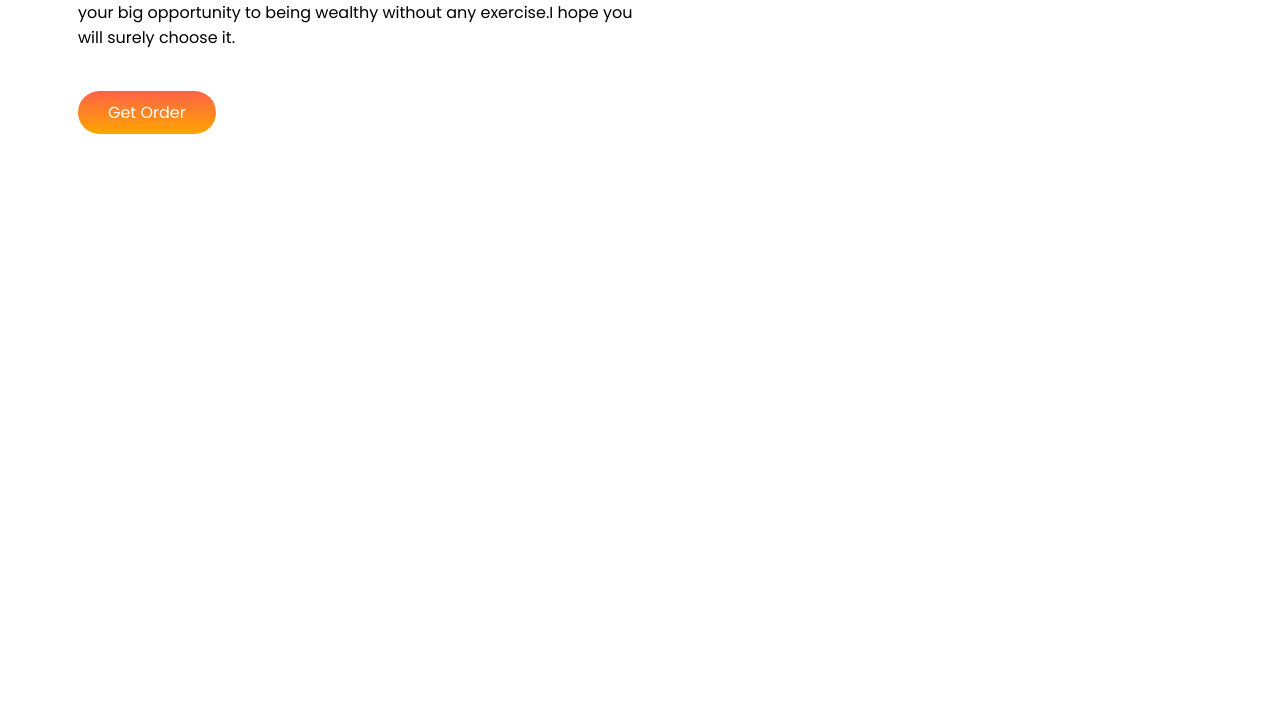
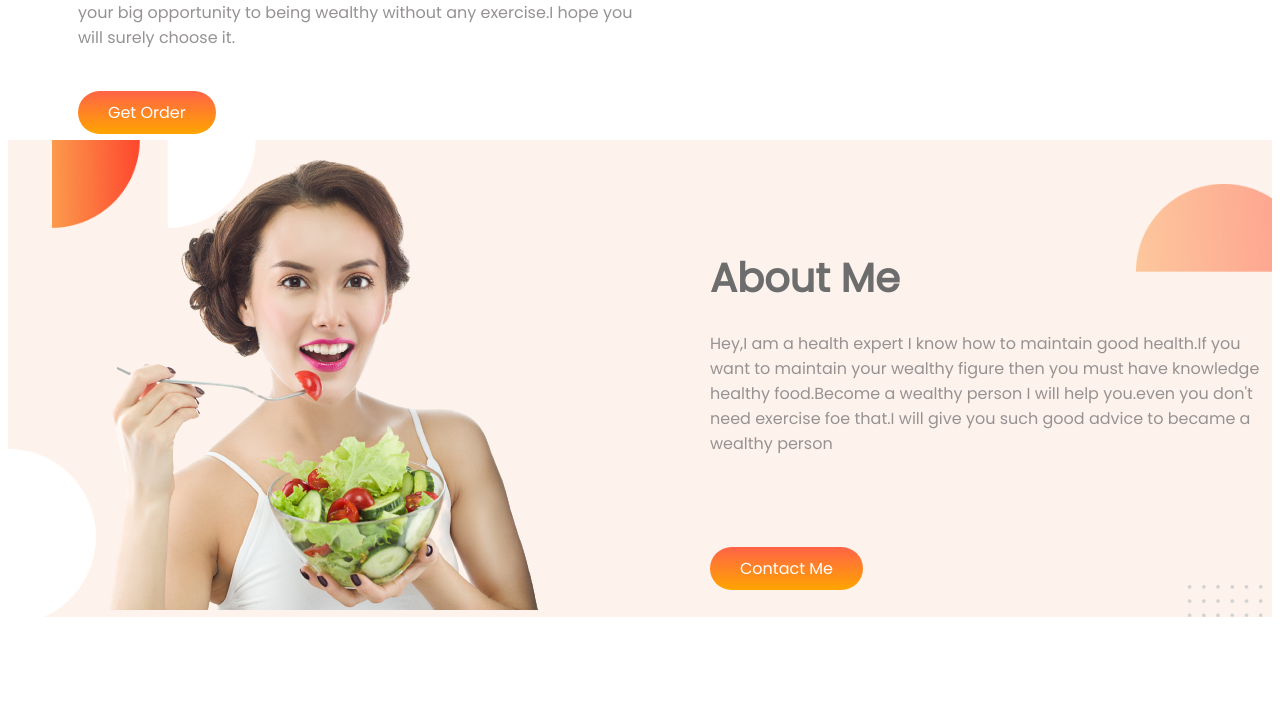
Before and after one commit to SayemHosen890/Health-Is-Wealth, a plain HTML site: page index.html in a window 1280 px wide. Shown: the part 641-1343 px from the top of the page. Before the commit the page ends 800 px from the top, so only its background shows below. Drawn offline with Linux system fonts and the light colour scheme.

Commit message:
3rd commit

```diff
--- a/index.html
+++ b/index.html
@@ -18,13 +18,29 @@
             <h1><span class="text-color">Don't</span> Need Exercise</h1>
             <h1>Eat Healthy Food,</h1>
             <h1>Stay Wealthy Always</h1>
-            <p>Just think you don't need any kind of exercise just eat healthy food.It's your big opportunity to being
+            <p class="p">Just think you don't need any kind of exercise just eat healthy food.It's your big opportunity
+                to being
                 wealthy
                 without any exercise.I hope you will surely choose it.</p>
             <a class="button" href="https://www.youtube.com" target="_blank">Get Order</a>
         </div>
         <div class="half-width">
-            <img src="women (2).png" alt="">
+            <img class="img" src="women (2).png" alt="">
+        </div>
+    </section>
+    <section class="background">
+        <div class="half-width">
+            <img src="women (1).png" alt="">
+        </div>
+        <div class="half-width margin-down">
+            <h1 class="t-color">About Me</h1>
+            <p class="margin">Hey,I am a health expert I know how to maintain good health.If you want to maintain your
+                wealthy figure
+                then you
+                must have knowledge healthy food.Become a wealthy person I will help you.even you don't need exercise
+                foe that.I
+                will give you such good advice to became a wealthy person </p>
+            <a class="button" href="https://www.facebook.com" target="_blank">Contact Me</a>
         </div>
     </section>
 </body>
--- a/style.css
+++ b/style.css
@@ -5,6 +5,7 @@ body{
 h1{
     font-size: 65px;
     line-height: 40px;
+    color: #575757;
 }
 .text-color{
     color: orangered;
@@ -23,12 +24,29 @@ section{
 .half-width{
     width: 50%;
     margin-left: 70px;
+    color: #969292;
 }
-.half-width img{
+.p{
+    margin-bottom: 50px;
+    color: #969292;
+}
+.img{
     width: 90%;
     position: relative;top: -120px;
 }
-.half-width p{
-    margin-bottom: 50px;
-    margin-top: 40px;
+.t-color{
+    color: #6d6d6d;
+    font-size: 40px;
 }
+.margin{
+    margin-bottom: 100px;
+    color: #969292;
+}
+.margin-down{
+    position: relative;top: 85px;
+}
+.background{
+    background-image:url(7.png);
+    background-repeat: no-repeat;
+    background-size: cover;
+}
```
Also changed, not shown: 7.png (added), Frame (1).jpg (renamed from Frame 59.jpg), Frame (2).jpg (renamed from Frame 56.jpg).
